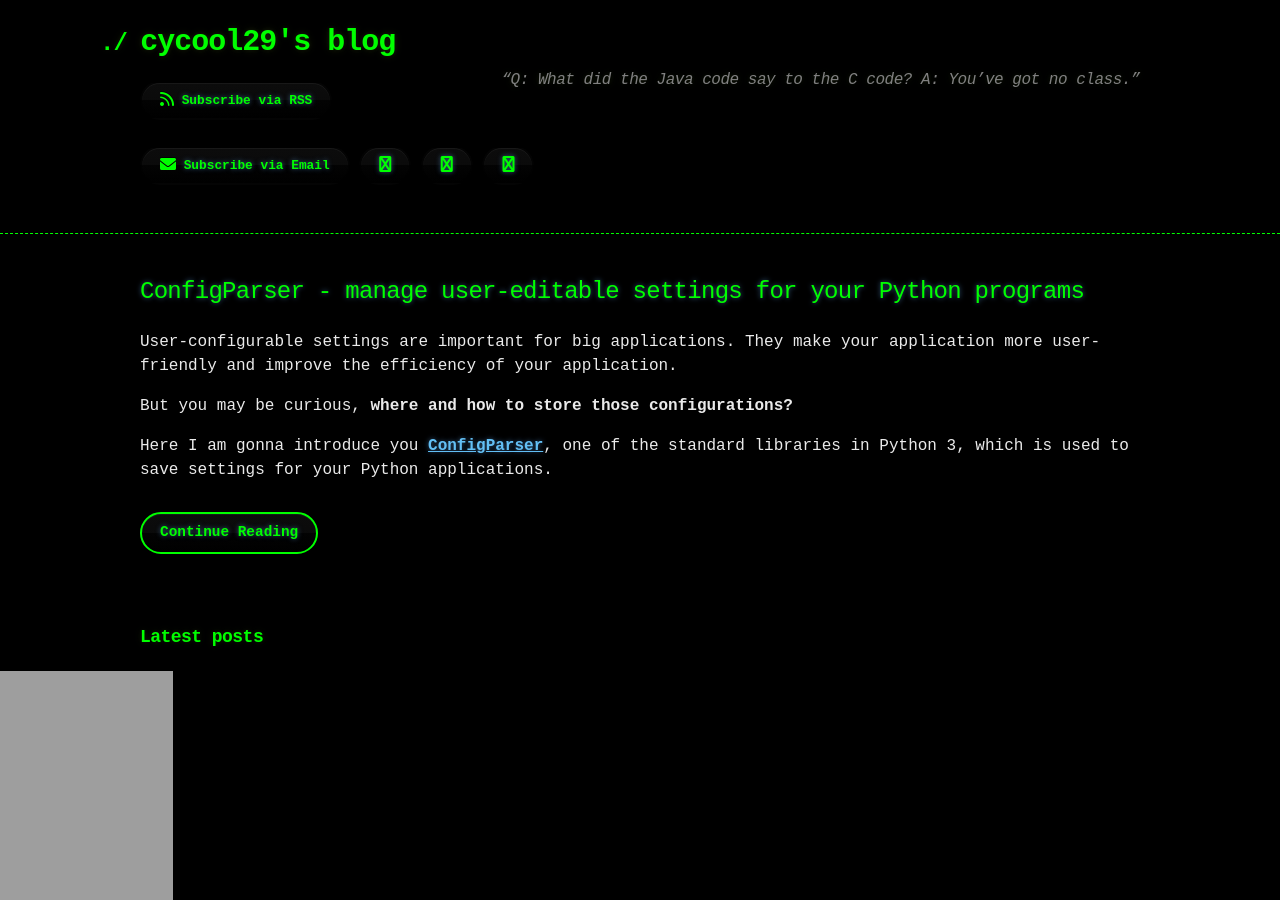
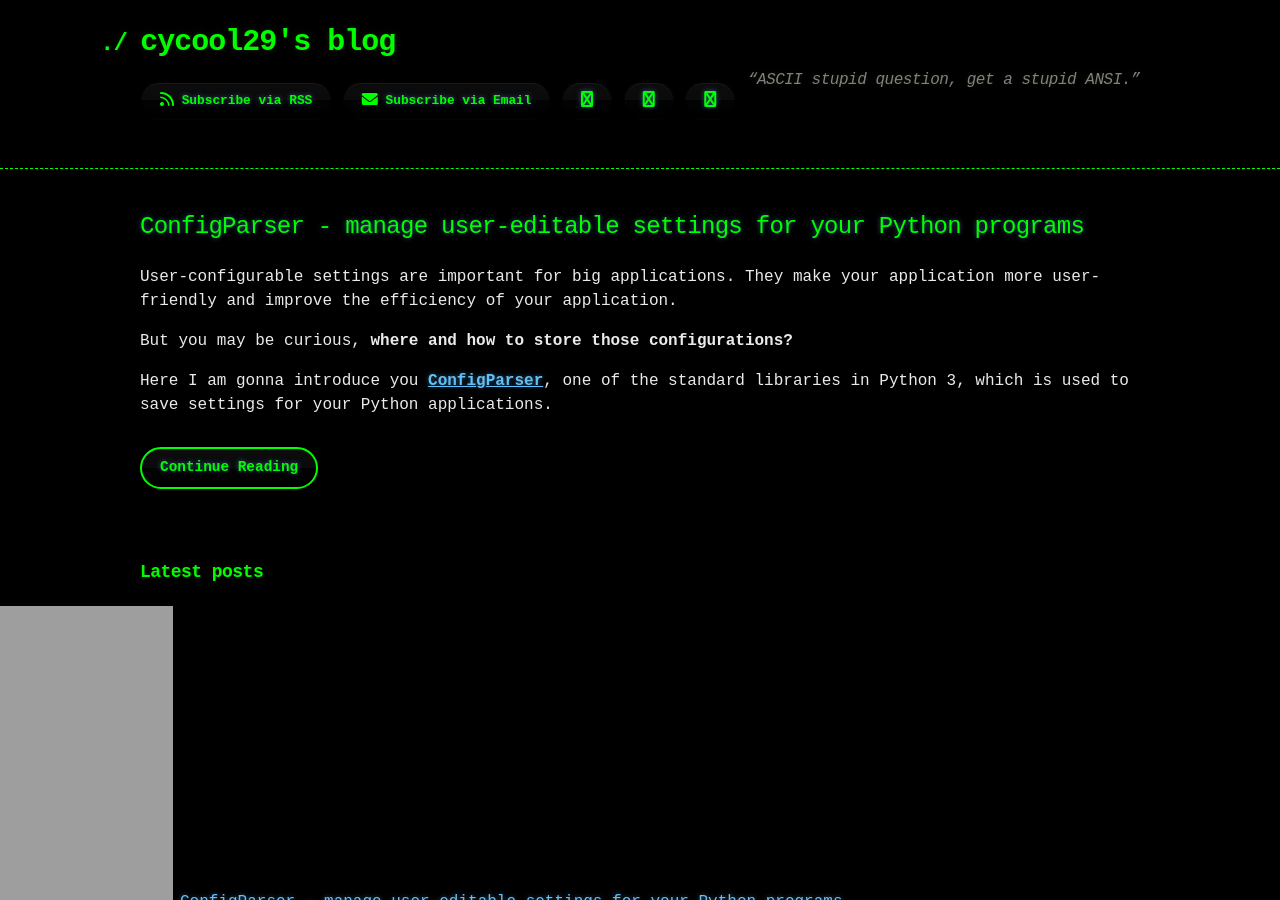
Before and after one commit to cycool29/cycool29.github.io, a Jekyll site: the page built from index.md, in a window 1280 px wide and 900 px high. Built offline with Jekyll 4.4.1, drawn with Linux system fonts in a browser that asks for light colours; a style sheet for code colours, icons or effects is not loaded.

Commit message:
Update quotes

```diff
--- a/_config.yml
+++ b/_config.yml
@@ -1,5 +1,5 @@
 title: cycool29's blog
-description: "“Q: What did the Java code say to the C code? A: You’ve got no class.” "
+description: "“ASCII stupid question, get a stupid ANSI.” "
 bio: A high school student. Intermediate in Python, Git, Bash. Learning JavaScript. He/Him. "
 author: cycool29
 url: https://cycool29.github.io
```
